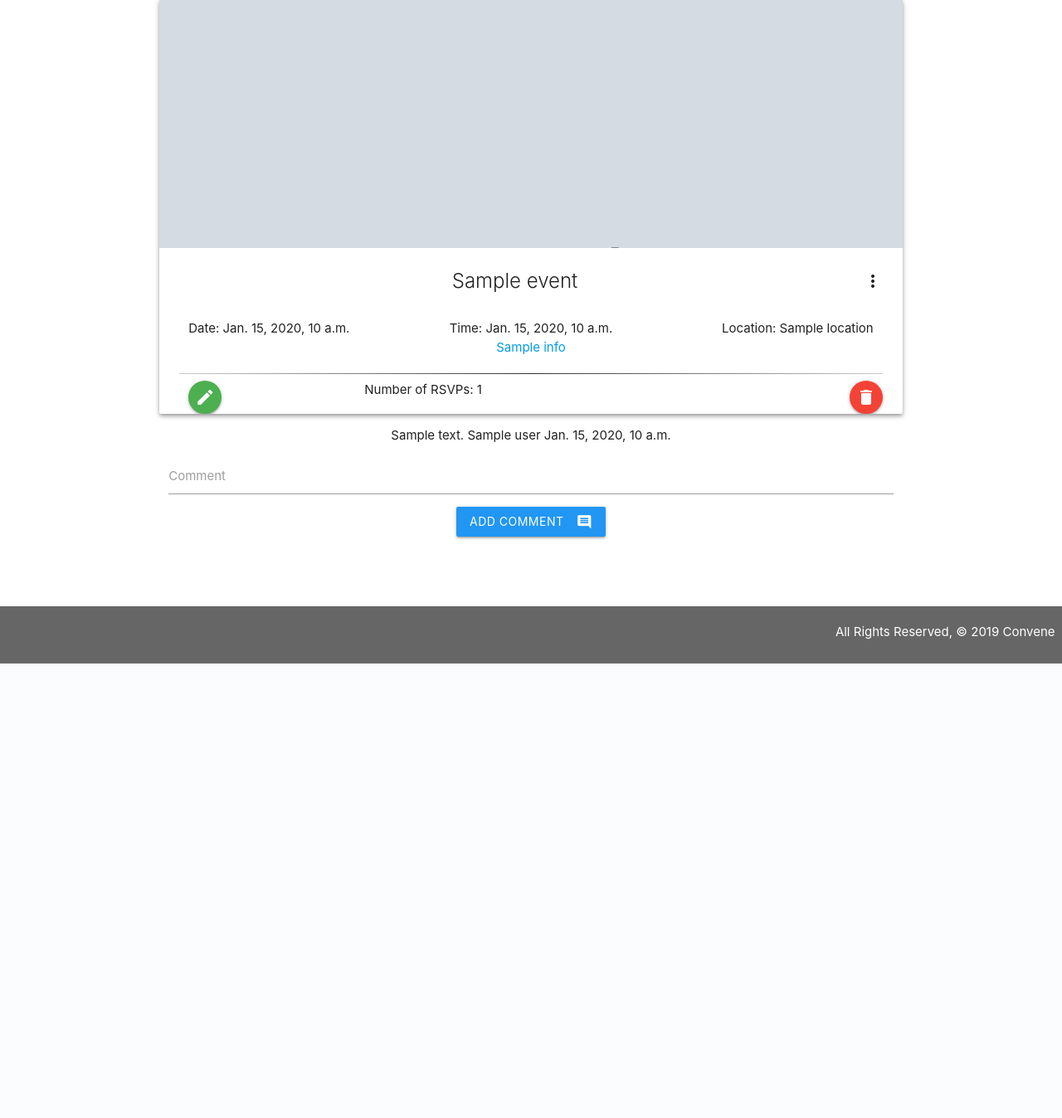
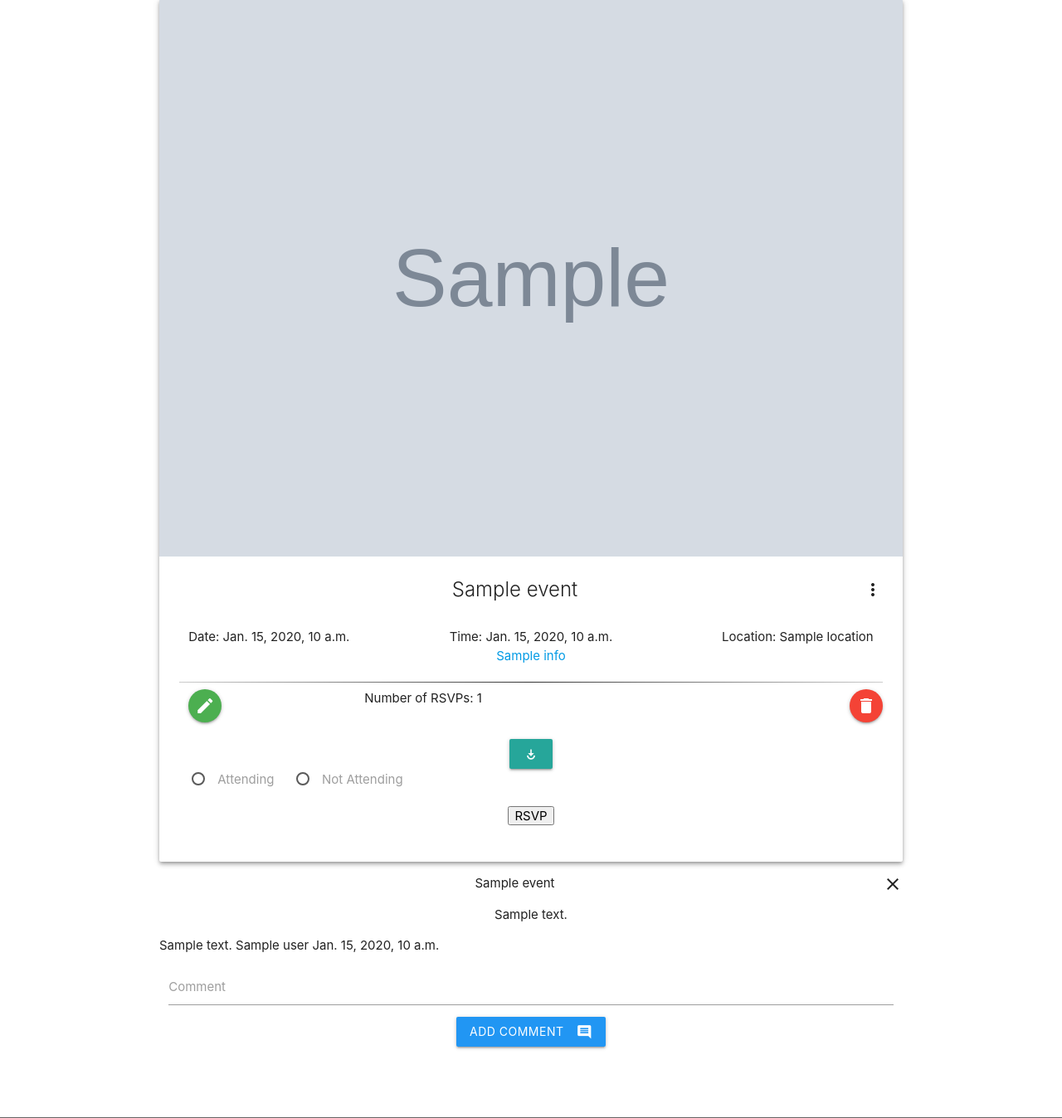
Before and after one commit to jcjv94/Convene-2, a Django app: template convene/main_app/templates/events/detail.html in a window 1280 px wide. Shown: the part 73-1421 px from the top of the page at 83% size. Before the commit the page ends 873 px from the top, so only its background shows below. Run offline with Django 3.2, Linux system fonts and the light colour scheme; tables that the repository leaves empty hold one stand-in row (values such as "Sample post"); the template is opened without the code that fills it: values that come from a table or form of the project are taken from there, most other values are stand-ins (such as "Sample title", 1, 10 or a date in 2020); grey boxes marked "Sample" are stand-in pictures; data that the repository does not hold is empty; some libraries are stand-ins or nearby versions.

Commit message:
details page coming together

```diff
--- a/convene/main_app/templates/events/detail.html
+++ b/convene/main_app/templates/events/detail.html
@@ -3,7 +3,7 @@
 
 <div class="container">
     <div class="center-align">
-        <div class="card large z-depth-2">
+        <div class="card z-depth-2">
             <div class="card-image waves-effect waves-block waves-light">
                 {% for photo in event.photo_set.all %}
                 <img src="{{photo.url}}">
@@ -126,6 +126,7 @@
                             </div>
                             <button type="submit" value="event rsvp">RSVP</button>
                         </form>
+
                         {%endif%}
                         {%endif%}
                         {%endfor%}
@@ -134,18 +135,90 @@
                     </div>
                 </div>
 
+            </div>
+        </div>
                 <div class="card-reveal">
-                    <span class="card-title grey-text text-darken-4">{{ event.title }}<i
-                            class="material-icons right">close</i></span>
-                    <p>{{ event.description }}</p>
-
-                </div>
+                <span class="card-title grey-text text-darken-4">{{ event.title }}<i
+                        class="material-icons right">close</i></span>
+                <p>{{ event.description }}</p>
             </div>
         </div>
 
 
 
-        <div>
+
+
+
+
+        <!-- <div class="card">
+
+            <div class="card-image waves-effect waves-block waves-light">
+                {% for photo in event.photo_set.all %}
+                <img src="{{photo.url}}">
+                {% empty %}
+                <div>No Photos Uploaded</div>
+                {% endfor %}
+            </div>
+
+
+            <div class="card-content">
+                <span class="card-title activator grey-text text-darken-4">{{ event.title }}<i
+                        class="material-icons right">more_vert</i></span>
+                <br>
+                <div class="row">
+                    <p class="left-align col s4">Date: {{ event.date }}</p>
+                    <p class="center- align col s4">Time: {{ event.time }}</p>
+                    <p class="right-align col s4">Location: {{ event.location }}</p>
+                    <p><a href="#">{{ event.info }}</a></p>
+                </div>
+
+                {% if request.user == event.user %}
+                <div class="card-action">
+                </div>
+                {% else %}
+                {% endif %}
+
+                <hr style="border: 0;
+                height: 1px;
+                background: #333;
+                background-image: -webkit-linear-gradient(left, #ccc, #333, #ccc);
+                background-image: -moz-linear-gradient(left, #ccc, #333, #ccc);
+                background-image: -ms-linear-gradient(left, #ccc, #333, #ccc);
+                background-image: -o-linear-gradient(left, #ccc, #333, #ccc); ">
+
+                <div id="fullRSVP">
+                <div class="row">
+                    <a href="{% url 'events_update' event.id %}" class="col s3 left-align"><button
+                        class="btn-floating btn-medium waves-effect waves-light green left hoverable"><i
+                            class="material-icons">edit</i></button></a>
+
+                <a href="{% url 'events_delete' event.id %}"><button
+                        class="btn-floating btn-medium waves-effect waves-light red right hoverable"><i
+                            class="material-icons">delete</i></button></a>
+
+
+                <p class="col center-align">Number of RSVPs: {{ event.guests.all|length }}<a href="#">This is a link</a></p>
+                </div>
+
+                </div>
+
+            </div>
+
+
+
+
+            <div class="card-reveal">
+                <span class="card-title grey-text text-darken-4">{{ event.title }}<i
+                        class="material-icons right">close</i></span>
+                <p>{{ event.description }}</p>
+            </div>
+
+        </div>
+
+
+
+
+        <div> -->
 
 
             <tbody>
```
